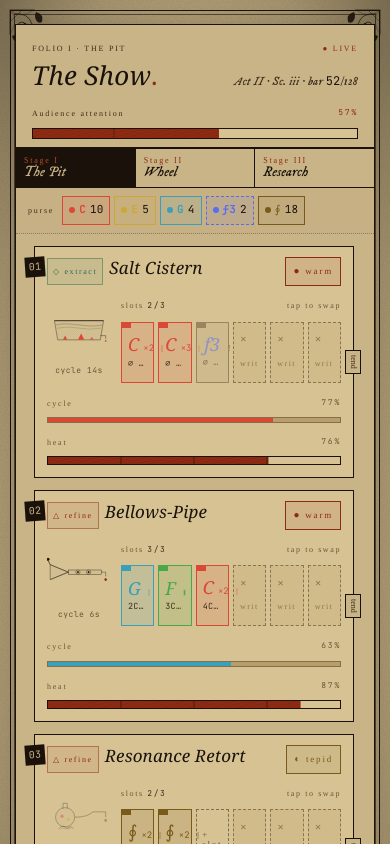
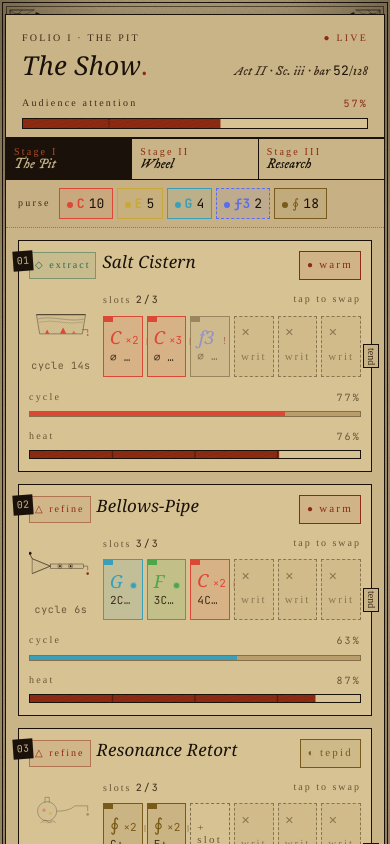
Before and after one commit to Aureliaar/Orbital-idle, a React (Vite) app: page / in a window 390 px wide. Shown: the top 844 px of the page. Built offline with nearby package versions, Linux system fonts and the light colour scheme; a web font is replaced by a local one.

Commit message:
Tighten chrome and bump micro labels on mobile
The decorative frame and 16px outer padding were eating ~20px of plate
width on phones; reduce both to <6px below 600px. The 8–9 px "engraver's
print" labels also climb to 10–11 px so the Pit stays legible without
abandoning the aesthetic.

```diff
--- a/src/App.css
+++ b/src/App.css
@@ -12,6 +12,12 @@
   display: flex;
   flex-direction: column;
   align-items: center;
+}
+
+@media (max-width: 600px) {
+  .show {
+    padding: 14px 6px 18px;
+  }
 }
 
 .show-inner {
@@ -83,6 +89,31 @@
   inset: 10px;
 }
 
+@media (max-width: 600px) {
+  .chrome-frame {
+    inset: 2px;
+  }
+  .chrome-frame-inner {
+    inset: 3px;
+  }
+  .chrome-corner[data-corner='tl'],
+  .chrome-corner[data-corner='bl'] {
+    left: 2px;
+  }
+  .chrome-corner[data-corner='tr'],
+  .chrome-corner[data-corner='br'] {
+    right: 2px;
+  }
+  .chrome-corner[data-corner='tl'],
+  .chrome-corner[data-corner='tr'] {
+    top: 2px;
+  }
+  .chrome-corner[data-corner='bl'],
+  .chrome-corner[data-corner='br'] {
+    bottom: 2px;
+  }
+}
+
 .chrome-frame-outer,
 .chrome-frame-inner {
   position: absolute;
--- a/src/show/show.css
+++ b/src/show/show.css
@@ -952,3 +952,80 @@
   color: var(--text);
   letter-spacing: 0.22em;
 }
+
+/* ── Mobile type bump ───────────────────────────────────────────── */
+/* The desktop scale is the engraver's-print aesthetic (8–11 px micro
+   labels). On phones those collapse into illegibility, so push the
+   smallest tier up by ~2 px without losing the look. */
+
+@media (max-width: 600px) {
+  .show-crown-meta,
+  .attention-bar-labels,
+  .stage-tab-eyebrow,
+  .pit-purse-label,
+  .station-kind,
+  .station-apparatus-cycle,
+  .slot-rack-header,
+  .station-meter-labels,
+  .station-tend-tab,
+  .wheel-windows-label,
+  .wheel-shuttle-header,
+  .research-writ-label,
+  .research-active-header,
+  .research-active-tier-badge,
+  .research-stations-label {
+    font-size: 10px;
+  }
+
+  .condition-badge,
+  .slot-chip-empty-label,
+  .slot-chip-locked-label,
+  .slot-chip-qty,
+  .slot-chip-recipe,
+  .slot-chip-starve,
+  .pit-add-station-cost,
+  .station-relight-btn,
+  .wheel-header-row,
+  .wheel-shuttle-amount,
+  .wheel-shuttle-footer,
+  .wheel-window-meta,
+  .research-writ-rate,
+  .research-tree-row,
+  .research-active-footer,
+  .research-active-body {
+    font-size: 11px;
+  }
+
+  .coin-chip {
+    font-size: 13px;
+    padding: 3px 7px;
+  }
+
+  .coin-chip[data-size='lg'] {
+    font-size: 14px;
+    padding: 4px 9px;
+  }
+
+  .show-crown-subtitle {
+    font-size: 13px;
+  }
+
+  .wheel-window-pair,
+  .research-active-pct {
+    font-size: 12px;
+  }
+
+  /* The pit station row had asymmetric padding designed for a desktop
+     plate; tighten on phones so the slot rack has more breathing room. */
+  .pit-stations {
+    padding: 12px 12px 16px 12px;
+  }
+
+  .station-card {
+    padding: 10px 10px 12px;
+  }
+
+  .station-card-badge {
+    left: -6px;
+  }
+}
```
